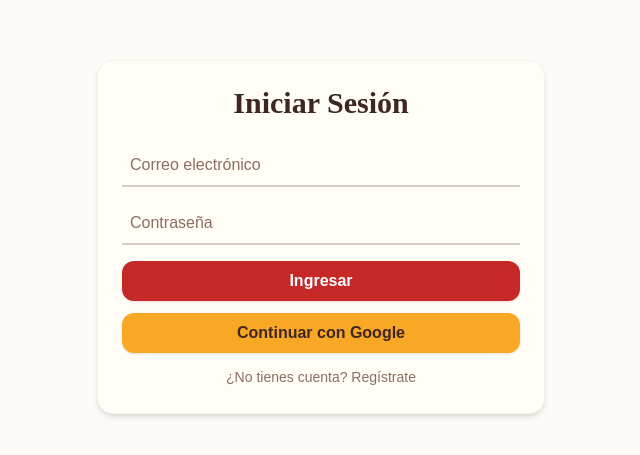
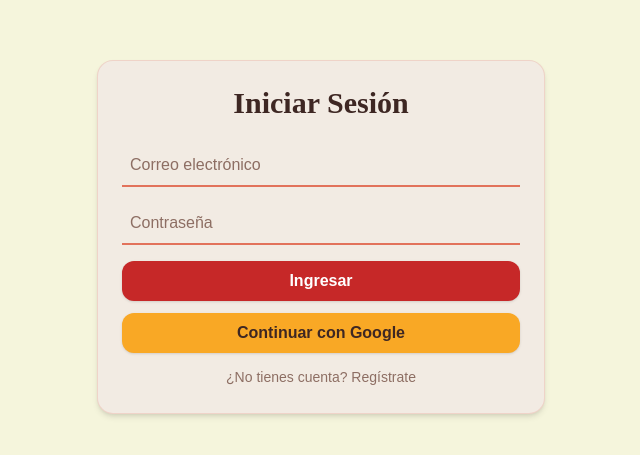
Before and after one commit to israelpenavaldez/Restaurante-PWA, a React (Vite) app: page /login in a window 1280 px wide. Shown: the part 163-618 px from the top of the page, without its empty margins (319-959 px from the left). Built offline with nearby package versions, Linux system fonts and the light colour scheme; no server answers; the database is empty.

Commit message:
style: cambiar colores base

```diff
--- a/src/index.css
+++ b/src/index.css
@@ -6,14 +6,14 @@
 /* Tema personalizado */
 @theme {
   /* Paleta de colores */
-  --color-crema: #FDFBF7;
-  --color-hueso: #FFFDF5;
+  --color-crema: #F5F5DC;
+  --color-hueso: #F2EBE3;
   --color-chocolate-oscuro: #3E2723;
   --color-tierra-clara: #8D6E63;
   --color-chile-guajillo: #C62828;
   --color-verde-nopal: #2E7D32;
   --color-maiz-dorado: #F9A825;
-  --color-barro-claro: #D7CCC8;
+  --color-barro-claro: #E2725B;
 
   /* Familias tipográficas */
   --font-display: 'Playfair Display', serif;
```
